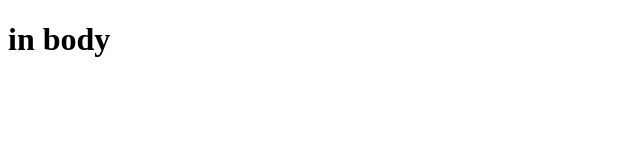
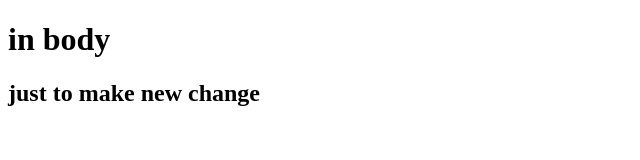
Before and after one commit to yogesh7678/myGitTestApp, a plain HTML site: page index.html in a window 1280 px wide. Shown: the whole page, without its empty margins (0-640 px from the left). Drawn offline with Linux system fonts and the light colour scheme.

Commit message:
index.html changed

```diff
--- a/index.html
+++ b/index.html
@@ -7,5 +7,6 @@
 </head>
 <body>
     <h1>in body</h1>
+    <h2>just to make new change</h2>
 </body>
 </html>
```
